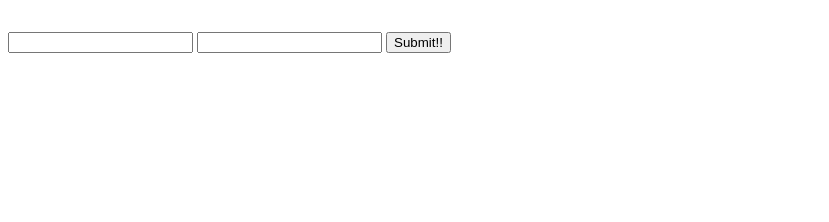
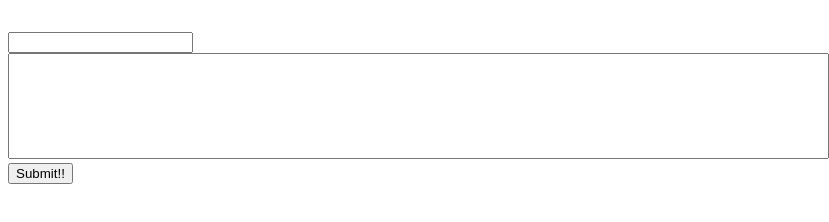
Before and after one commit to Cilvia/easy-memo, an Electron app: page setting.html in a window 600 px wide. Shown: the whole page, 829 px wide, since content can reach past the window. Drawn offline with Linux system fonts and the light colour scheme.

Commit message:
add textarea

```diff
--- a/css/setting.css
+++ b/css/setting.css
@@ -2,3 +2,9 @@ body{
     background-color: rgba(24, 24, 24, 0);
     color: #fff;
 }
+
+textarea{
+    resize: none;
+    overflow: auto;
+    height:100px;
+}
--- a/setting.html
+++ b/setting.html
@@ -16,8 +16,8 @@
         </tr>
     </table>
     <form method="post">
-        <input type="text" id="word">
-        <input type="text" id="word">
+        <input type="text" name="word" id="word">
+        <textarea name="js-code" id="js-code" cols="100" rows="10"></textarea>
         <input type="button" value="Submit!!">
     </form>
 </body>
```
